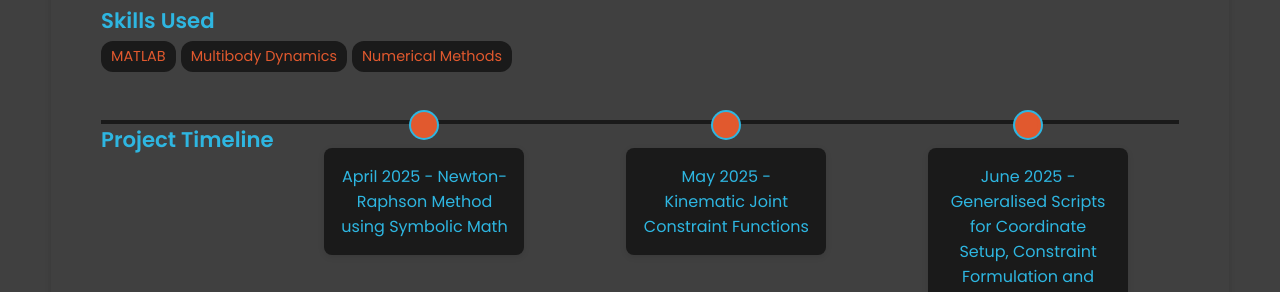
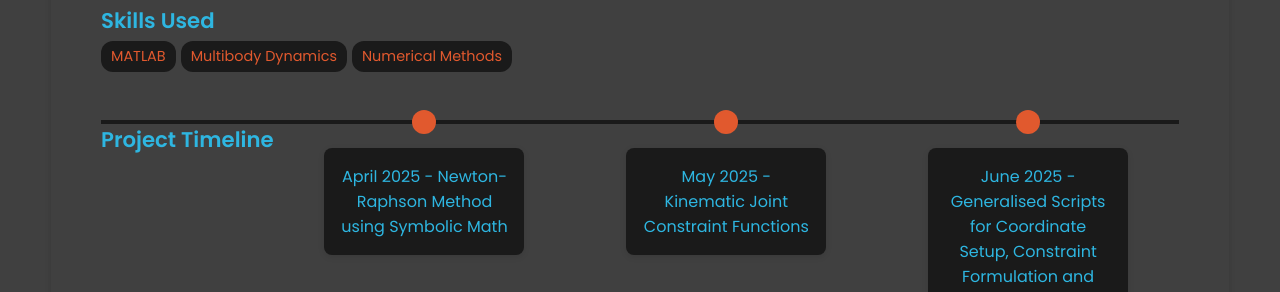
Before and after one commit to jcchincheong-bb/jcchincheong-bb.github.io, a Jekyll site: the page built from _projects/mbd-simulations/index.md, in a window 1280 px wide. Shown: the part 616-908 px from the top of the page. Built offline with Jekyll 4.4.1, drawn with Linux system fonts in a browser that asks for light colours.

Commit message:
Timeline Color Adjust 4

```diff
--- a/css/styles.css
+++ b/css/styles.css
@@ -771,8 +771,8 @@ footer p {
   height: 20px;
   border-radius: 50%;
   background: var(--border-color);
-  border: 3px solid var(--border-color);
-  box-shadow: 0 0 0 2px var(--highlight-color);
+  border: 3px solid var(--ligh-background-color);
+  box-shadow: 0 0 0 2px var(--border-color);
 }
 
 /* Content below */
```
